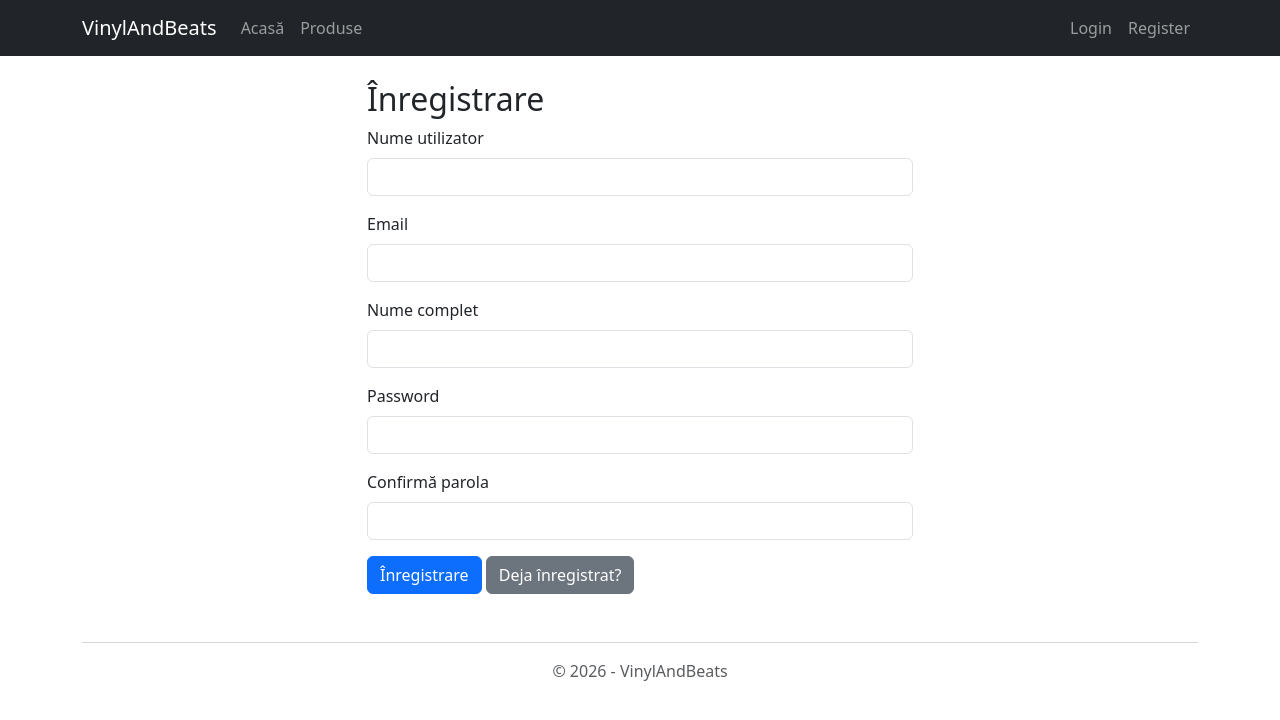
After one commit to iulia1603/VinylAndBeats, an ASP.NET Core app: template VinylAndBeats/Views/Auth/Register.cshtml in a window 1280 px wide. The commit adds this page. Shown: the top 720 px of the page. Run offline with ASP.NET Core 8, Linux system fonts and the light colour scheme; the template is opened without the code that fills it, so the values that code supplies are empty.

Commit message:
register+login

```diff
--- /dev/null
+++ b/VinylAndBeats/Views/Auth/Register.cshtml
@@ -0,0 +1,42 @@
+@model RegisterViewModel
+
+@{
+    ViewData["Title"] = "Înregistrare";
+}
+
+<div class="row justify-content-center">
+    <div class="col-md-6">
+        <h2>Înregistrare</h2>
+        <div asp-validation-summary="ModelOnly" class="text-danger mb-3"></div>
+
+        <form asp-controller="Auth" asp-action="Register" method="post">
+            <div class="mb-3">
+                <label asp-for="UserName" class="form-label"></label>
+                <input asp-for="UserName" class="form-control" />
+                <span asp-validation-for="UserName" class="text-danger"></span>
+            </div>
+            <div class="mb-3">
+                <label asp-for="Email" class="form-label"></label>
+                <input asp-for="Email" class="form-control" />
+                <span asp-validation-for="Email" class="text-danger"></span>
+            </div>
+            <div class="mb-3">
+                <label asp-for="FullName" class="form-label"></label>
+                <input asp-for="FullName" class="form-control" />
+                <span asp-validation-for="FullName" class="text-danger"></span>
+            </div>
+            <div class="mb-3">
+                <label asp-for="Password" class="form-label"></label>
+                <input asp-for="Password" class="form-control" type="password" />
+                <span asp-validation-for="Password" class="text-danger"></span>
+            </div>
+            <div class="mb-3">
+                <label asp-for="ConfirmPassword" class="form-label"></label>
+                <input asp-for="ConfirmPassword" class="form-control" type="password" />
+                <span asp-validation-for="ConfirmPassword" class="text-danger"></span>
+            </div>
+            <button type="submit" class="btn btn-primary">Înregistrare</button>
+            <a asp-controller="Auth" asp-action="Login" class="btn btn-secondary">Deja înregistrat?</a>
+        </form>
+    </div>
+</div>
--- /dev/null
+++ b/VinylAndBeats/Views/Auth/Register.cshtml.cs
@@ -0,0 +1,12 @@
+using Microsoft.AspNetCore.Mvc;
+using Microsoft.AspNetCore.Mvc.RazorPages;
+
+namespace VinylAndBeats.Views.Auth
+{
+    public class RegisterModel : PageModel
+    {
+        public void OnGet()
+        {
+        }
+    }
+}
--- a/VinylAndBeats/Views/Shared/_Layout.cshtml
+++ b/VinylAndBeats/Views/Shared/_Layout.cshtml
@@ -13,6 +13,20 @@
             <div class="navbar-nav">
                 <a class="nav-link" asp-controller="Home" asp-action="Index">Acasă</a>
                 <a class="nav-link" asp-controller="Products" asp-action="Index">Produse</a>
+            </div>
+            <div class="navbar-nav ms-auto">
+                @if (User.Identity != null && User.Identity.IsAuthenticated)
+                {
+                    <span class="navbar-text me-3">@User.Identity.Name</span>
+                    <form asp-controller="Auth" asp-action="Logout" method="post" class="d-inline">
+                        <button type="submit" class="btn btn-outline-light btn-sm">Logout</button>
+                    </form>
+                }
+                else
+                {
+                    <a class="nav-link" asp-controller="Auth" asp-action="Login">Login</a>
+                    <a class="nav-link" asp-controller="Auth" asp-action="Register">Register</a>
+                }
             </div>
         </div>
     </nav>
```
Also changed, not shown: VinylAndBeats/Controllers/AuthController.cs (added, +98 -0 lines), VinylAndBeats/Program.cs (+7 -0 lines), VinylAndBeats/ViewModels/LoginViewModel.cs (added, +17 -0 lines), VinylAndBeats/ViewModels/RegisterViewModel.cs (added, +29 -0 lines), VinylAndBeats/Views/Auth/Login.cshtml (added, +35 -0 lines), VinylAndBeats/Views/Auth/Login.cshtml.cs (added, +12 -0 lines).
